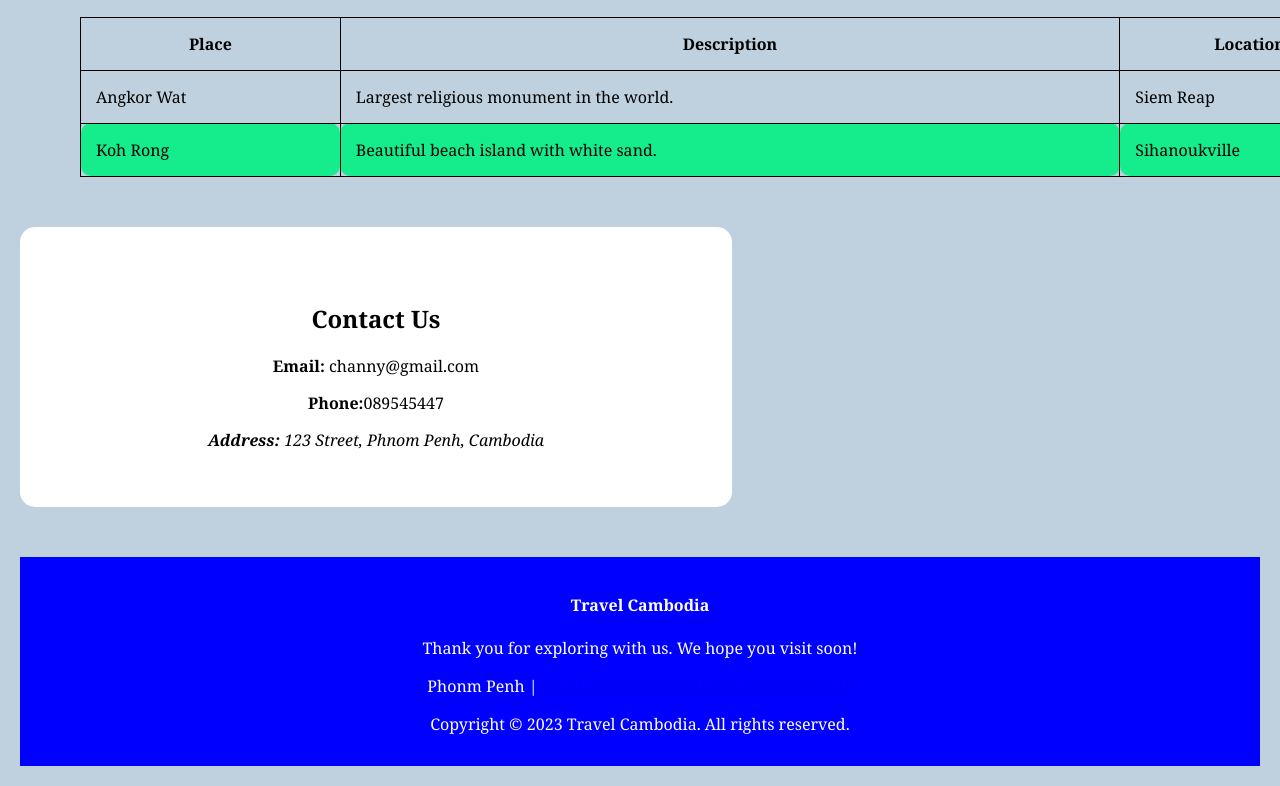
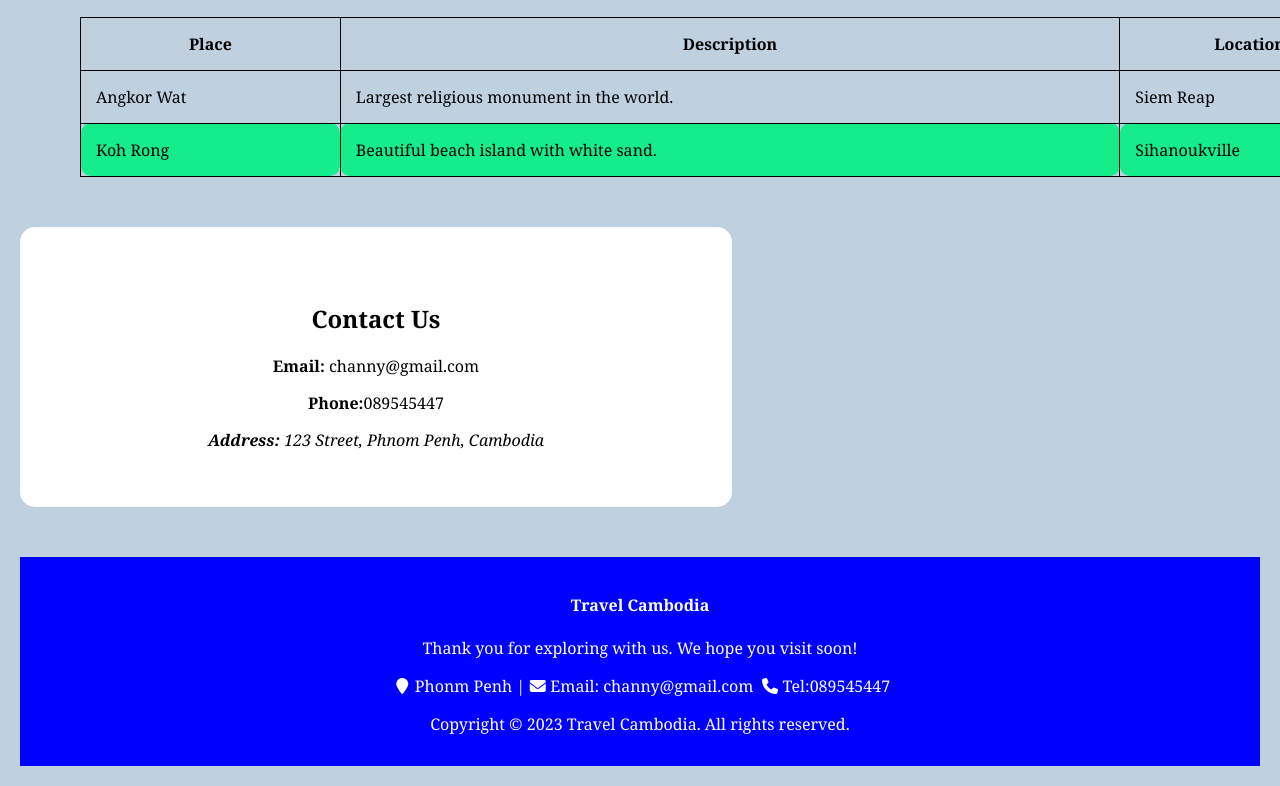
Before and after one commit to rchanny/homework5, a plain HTML site: page Practice.html in a window 1280 px wide. Shown: the part 942-1728 px from the top of the page. Drawn offline with Linux system fonts and the light colour scheme.

Commit message:
Update footer icon

```diff
--- a/Practice.html
+++ b/Practice.html
@@ -5,10 +5,13 @@
     <meta name="viewport" content="width=device-width, initial-scale=1.0">
     <title>ICT Center</title>
     <link rel="stylesheet" href="./style.css">
+    <link rel="stylesheet"
+            href="https://cdnjs.cloudflare.com/ajax/libs/font-awesome/6.5.1/css/all.min.css">
+            </head>
 
 <body>
     <header class="header">
-        <div >
+        <div>
             <h1 class="header-content">Travel To Cambodia</h1>
             <p class="header-content">Dicover of ancent, templete and beautiful places in Cambodia</p>
             <button id="explore-button">Start Exploring</button>
@@ -53,6 +56,8 @@
 
 
         </section>
+
+        <!-- Table Section -->
         <section>
             <h2>Top Place To Visit</h2>
             <table class="table">
@@ -65,7 +70,7 @@
                 </thead>
                 <tbody>
                     <tr>
-                        <td>Angkor Wat</td>
+                        <td class="custom-bg1">Angkor Wat</td>
                         <td>Largest religious monument in the world.</td>
                         <td>Siem Reap</td>
                     </tr>
@@ -94,10 +99,11 @@
             </h4>
             <p>Thank you for exploring with us. We hope you visit soon!</p>
             <div>
-                <p>Phonm Penh |<a href="mailto:channy@gmail.con">Email: channy@gmail.com <a href="tel:089545447">Tel:089545447</a></a></p>
+                <p><i class="fa-solid fa-location-pin"></i>Phonm Penh |<a href="mailto:channy@gmail.con"><i class="fa-solid fa-envelope"></i>Email: channy@gmail.com <a
+                            href="tel:089545447"><i class="fa-solid fa-phone"></i>Tel:089545447</a></a></p>
                 <p>Copyright &copy; 2023 Travel Cambodia. All rights reserved.</p>
             </div>
-        </sectiion>
+            </sectiion>
     </footer>
 </body>
 
--- a/style.css
+++ b/style.css
@@ -133,3 +133,10 @@ th,
     color: white;
 
 }
+.footer-section a {
+    color: white;
+    text-decoration: none;
+}
+.footer-section i{
+    width: 25px;
+}
```
